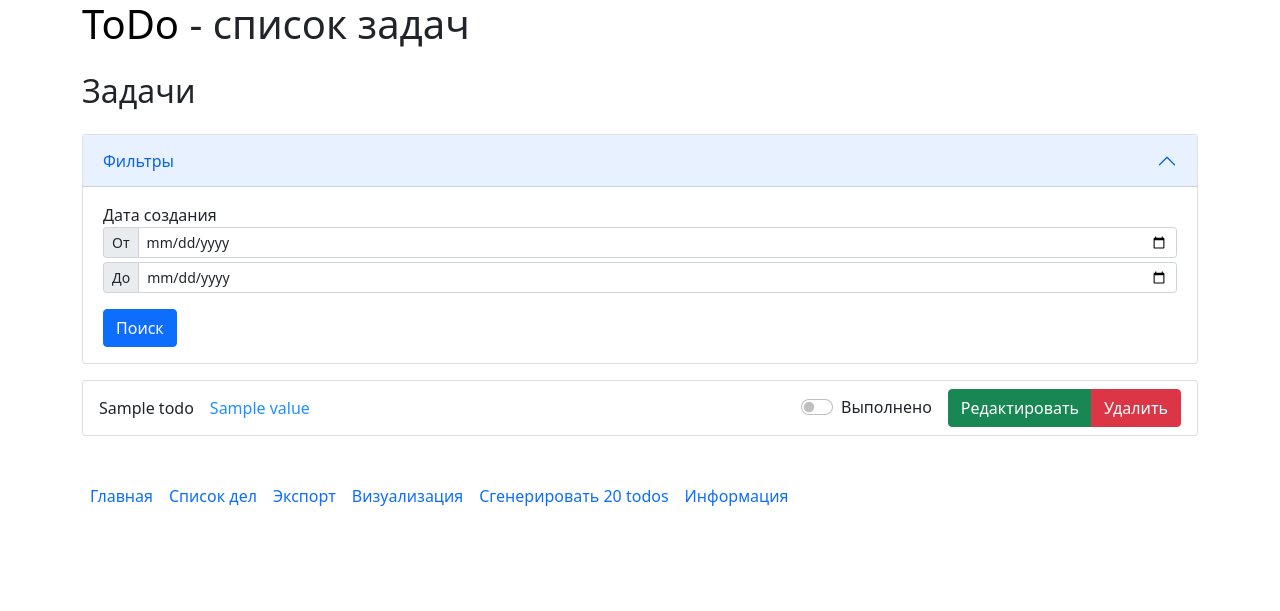
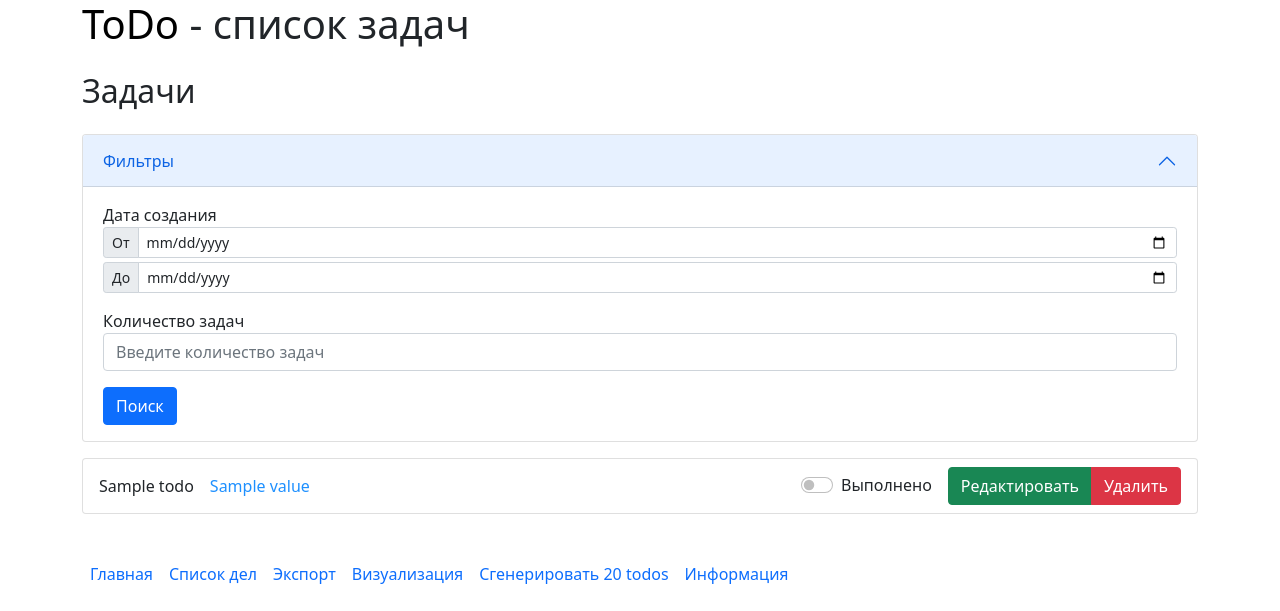
Before and after one commit to vlad17v/ddz, a FastAPI app: template app/templates/todos.html in a window 1280 px wide, after a click on "Фильтры". Shown: the top 611 px of the page. Run offline with FastAPI, Linux system fonts and the light colour scheme; the template is opened without the code that fills it: most values are stand-ins (such as "Sample title", 1, 10 or a date in 2020); some libraries are stand-ins or nearby versions.

Commit message:
limit setting added

```diff
--- a/app/templates/todos.html
+++ b/app/templates/todos.html
@@ -25,6 +25,10 @@
                             <span class="input-group-text" id="addon-wrapping">До</span>
                             <input type="date" name="creation_date_end" class="form-control" placeholder="" aria-label="" aria-describedby="addon-wrapping">
                         </div>
+                    </div>
+                    <div class="mb-3">
+                        <span class="form-label">Количество задач</span>
+                        <input type="number" name="limit" class="form-control" placeholder="Введите количество задач" min="0" aria-label="Количество задач">
                     </div>
                     <button type="submit" class="btn btn-primary">Поиск</button>
                 </form>
```
